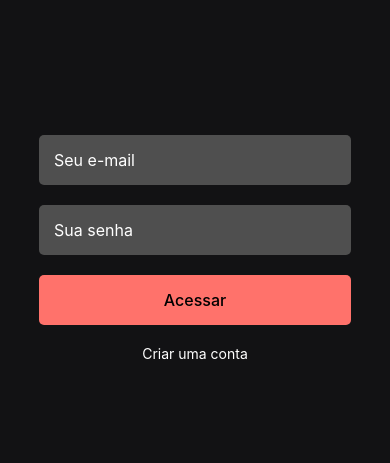
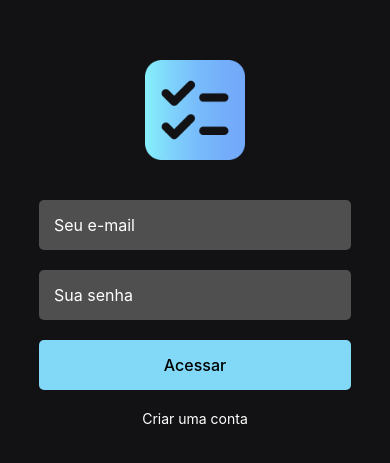
Before and after one commit to rodrigo-dias-silva/aplicativo_de_tarefas_simples, a React Native app: screen / in a window 390 px wide. Shown: the part 179-642 px from the top of the page. Built offline with nearby package versions, Linux system fonts and the light colour scheme.

Commit message:
alteraçao final pagina de login

```diff
--- a/src/components/Login/index.js
+++ b/src/components/Login/index.js
@@ -1,6 +1,6 @@
 import { StatusBar } from 'expo-status-bar';
 import React, { useState } from 'react';
-import { SafeAreaView, StyleSheet, Text, TextInput, TouchableOpacity, View } from 'react-native';
+import { Image, SafeAreaView, StyleSheet, Text, TextInput, TouchableOpacity, View } from 'react-native';
 
 import firebase from '../../services/firebaseConnection'
 
@@ -39,6 +39,9 @@ export default function Login({ changeStatus }) {
 
   return (
     <SafeAreaView style={styles.container}>
+      <View>
+        <Image source={require('../../../assets/check.png')} style={{ width: 100, height: 100, marginBottom: 30 }} />
+      </View>
       <TextInput
         placeholder='Seu e-mail'
         placeholderTextColor='#fff'
@@ -54,7 +57,7 @@ export default function Login({ changeStatus }) {
         onChangeText={(text) => setPassword(text)}
       />
 
-      <TouchableOpacity style={[styles.btn, { backgroundColor: type !== 'login' ? '#81d8f7' : '#ff726b' }]} onPress={handleLogin}>
+      <TouchableOpacity style={[styles.btn, { backgroundColor: type !== 'login' ? '#8cffcf' : '#81d8f7' }]} onPress={handleLogin}>
         <Text style={styles.textBtn}>
           {type === 'login' ? 'Acessar' : 'Cadastrar'}
         </Text>
```
